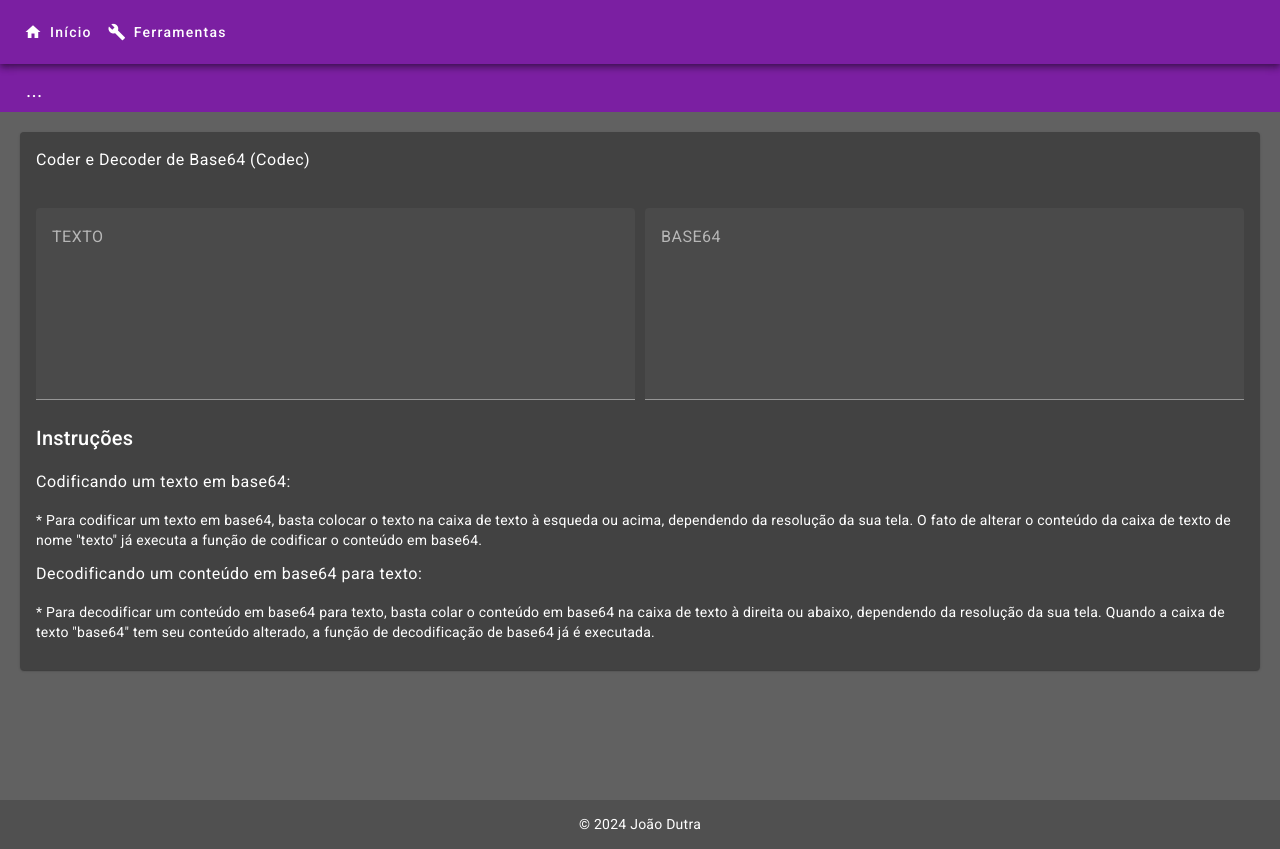
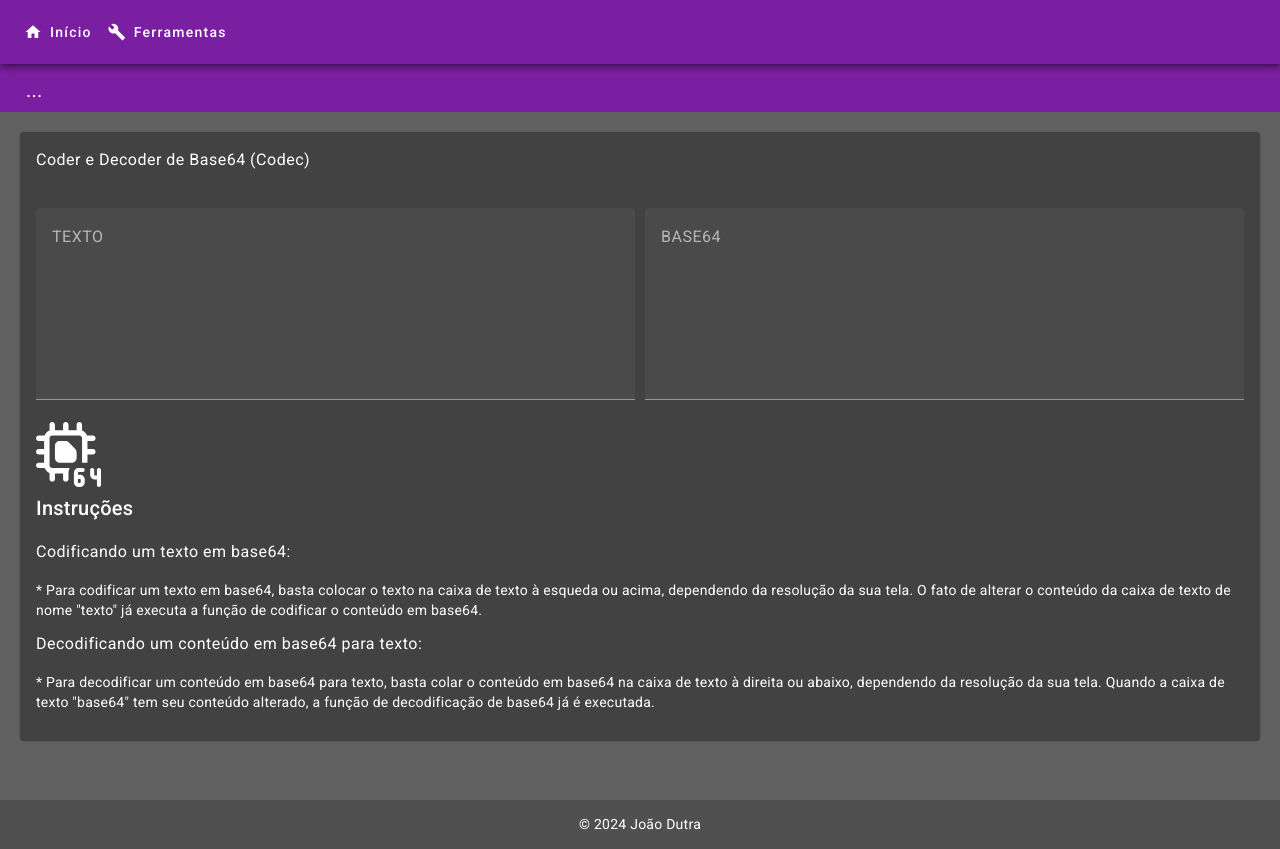
Before and after one commit to jrdutra/ferramentas, an Angular app: page /base64 in a window 1280 px wide. Built offline with nearby package versions, Linux system fonts and the light colour scheme.

Commit message:
Inclusão logo base64 SVG

```diff
--- a/src/app/app.component.css
+++ b/src/app/app.component.css
@@ -24,3 +24,7 @@
     position: relative; /* Pode ser 'absolute' se precisar fixar no fundo, mas 'relative' é o padrão */
     bottom: 0; /* Alinha o rodapé na parte inferior da página, útil se usar position absolute */
 }
+
+.icon-white {
+    filter: invert(100%);
+}
--- a/src/app/ferramentas/base64/base64.component.css
+++ b/src/app/ferramentas/base64/base64.component.css
@@ -37,6 +37,10 @@ textarea{
     border: none;
 }
 
+.icon-white {
+    filter: invert(100%);
+}
+
 mat-form-field {
     width: 100%;
     height: 100%;
--- a/src/app/ferramentas/base64/base64.component.html
+++ b/src/app/ferramentas/base64/base64.component.html
@@ -23,7 +23,9 @@
 
 </div>
 <div class="alinhar-texto-esquerda">
+    <img class="icon-white" width="65" height="65" src="./assets/base64-logo.svg" />
     <h2>Instruções</h2>
+
     <h4>Codificando um texto em base64:</h4>
     <p>* Para codificar um texto em base64, basta colocar o texto na caixa de texto à esqueda ou acima, dependendo da resolução da sua tela. O fato de alterar o conteúdo da caixa de texto de nome "texto" já executa a função de codificar o conteúdo em base64.</p>
     <h4>Decodificando um conteúdo em base64 para texto:</h4>
```
Also changed, not shown: src/assets/base64-logo.svg (added).
